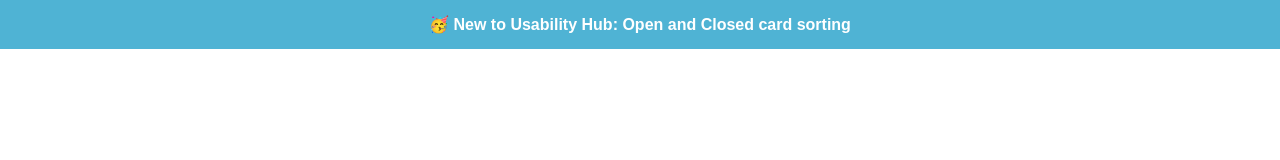
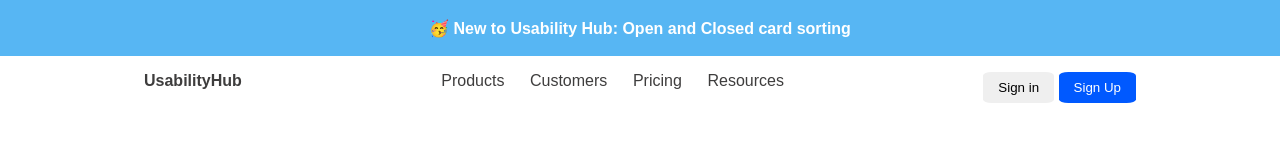
Before and after one commit to dikshya09-commits/Web, a plain HTML site: page web/project/modern-web/index.html in a window 1280 px wide. Drawn offline with Linux system fonts and the light colour scheme.

Commit message:
feat: create top-poster and navbar

```diff
--- a/web/project/modern-web/index.html
+++ b/web/project/modern-web/index.html
@@ -1,54 +1,31 @@
-<!DOCTYPE html>
+<!doctype html>
 <html lang="en">
-<head>
-    <meta charset="UTF-8">
-    <meta name="viewport" content="width=device-width, initial-scale=1.0">
+  <head>
+    <meta charset="UTF-8" />
+    <meta name="viewport" content="width=device-width, initial-scale=1.0" />
     <title>My First Project</title>
-    <link rel="stylesheet" href="style.css">
-</head>
-<body>
+    <link rel="stylesheet" href="style.css" />
+  </head>
+  <body>
     <div class="top-banner">
-       <div class="container">
-           <div class="small-bold-text banner-text">🥳 New to Usability Hub: Open and Closed card sorting</div>
-
-       </div>
+        🥳 New to Usability Hub: Open and Closed card sorting
     </div>
 
-    <nav>
-        <div class="container main-nav">
-        <div class="company-logo"></div>
+    <nav class="container">
+        <div class="logo">UsabilityHub</div>
+        <div class="nav-list">
+            <a href="">Products</a>
+            <a href="">Customers</a>
+            <a href="">Pricing</a>
+            <a href="">Resources</a>
+            </div>
+            <div class="nav-btn">
+            <button>Sign in</button>
+            <button>Sign Up</button>
+            </div>
         </div>
     </nav>
-    <div class="nav-linkds">
 
-    </div>
-
-    <header>
-        <div class="container">
-
-        </div>
-    </header>
-
-    <section class="companies-section">
-        <div class="container">
-
-        </div>
-    </section>
-
-    <section class="features-section"></section>
-
-    <section class="big-feature-section"></section>
-    <section class="big-feature-section"></section>
-    <section class="big-feature-section"></section>
-
-    <section class="examples-sectoion"></section>
-
-    <section class="cta-section"></section>
-
-    <footer></footer>
-
-    <div class="sub-footer"></div>
-
-<script src="https://kit.fontawesome.com/41234b6bfa.js" crossorigin="anonymous"></script>
-</body>
+    <script src="https://kit.fontawesome.com/41234b6bfa.js" crossorigin="anonymous"></script>
+  </body>
 </html>
--- a/web/project/modern-web/style.css
+++ b/web/project/modern-web/style.css
@@ -1,70 +1,68 @@
-*{
+* {
   margin: 0;
   padding: 0;
-    box-sizing: border-box
+  box-sizing: border-box;
 }
 
-@import url('https://fonts.googleapis.com/css2?family=Poppins:ital,wght@0,100;0,200;0,300;0,400;0,500;0,600;0,700;0,800;0,900;1,100;1,200;1,300;1,400;1,500;1,600;1,700;1,800;1,900&display=swap');
+@import url("https://fonts.googleapis.com/css2?family=Poppins:ital,wght@0,100;0,200;0,300;0,400;0,500;0,600;0,700;0,800;0,900;1,100;1,200;1,300;1,400;1,500;1,600;1,700;1,800;1,900&display=swap");
 
-:root{
+:root {
   --primary-text-color: #183b56;
-    --secondary-text-color:#577592;
-    --accent-color-dark:#1d69a3;
-    --accent-color:#2294ed;
-    --padding-inline-section:20px
+  --secondary-text-color: #577592;
+  --accent-color-dark: #1d69a3;
+  --accent-color: #2294ed;
+  --padding-inline-section: 20px;
 }
 
-body{
-    font-family: 'poppins', sans-serif;
-    color: var(--primary-text-color);
-
+body {
+  font-family: "poppins", sans-serif;
 }
 
-h1{
-    font-size: 3rem;
+.container{
+   margin: 0 10vw;
 }
 
-h2{
-    font-size: 2rem;
-}
-
-h2{
-    font-size: 1.5rem;
-}
-
-p{
-    font-family: 'Roboto',sans-serif;
-    font-size: 1.25rem;
-    color: var(--secondary-text-color);
-    line-height: 1.9rem;
-}
-
-a{
-    text-decoration: none;
-    display: inline-block;
-}
-
-/* utility class */
-.small-bold-text{
-      font-size: 1rem;
+.top-banner{
+  background-color: rgba(55, 169, 241, 0.838);
+  color: white;
+  height: 7vh;
+  display: flex;
+  align-items: center;
+  justify-content: center;
   font-weight: 700;
 }
 
-.container{
-    max-width: 1180px;
-    margin: auto;
-    padding-inline: var(--padding-inline-section);
+nav{
+    display: flex;
+    padding: 2vh;
+    justify-content: space-between;
 }
 
-.top-banner{
-    background-color: #4fb3d4;
-    background-image: url();
-    background-size: 300px;
-
+.logo{
+    font-style: 8em;
+    font-weight: bold;
+    color: rgb(62, 61, 61);
+    cursor: pointer;
 }
 
-.banner-text{
+.nav-list{
+    display: flex;
+    gap: 2vw;
+}
+
+.nav-btn button {
+    padding: 8px 15px;
+    border-radius: 12%;
+    border: none;
+    cursor: pointer;
+}
+
+.nav-btn button:nth-child(2){
+    background-color: rgb(0, 89, 255);
     color: white;
-    padding: 15px 30px;
-    text-align: center;
 }
+
+.nav-list > a{
+    text-decoration: none;
+    color: rgb(62, 61, 61);
+}
```
Lines whose indentation alone changed are shown as unchanged.
